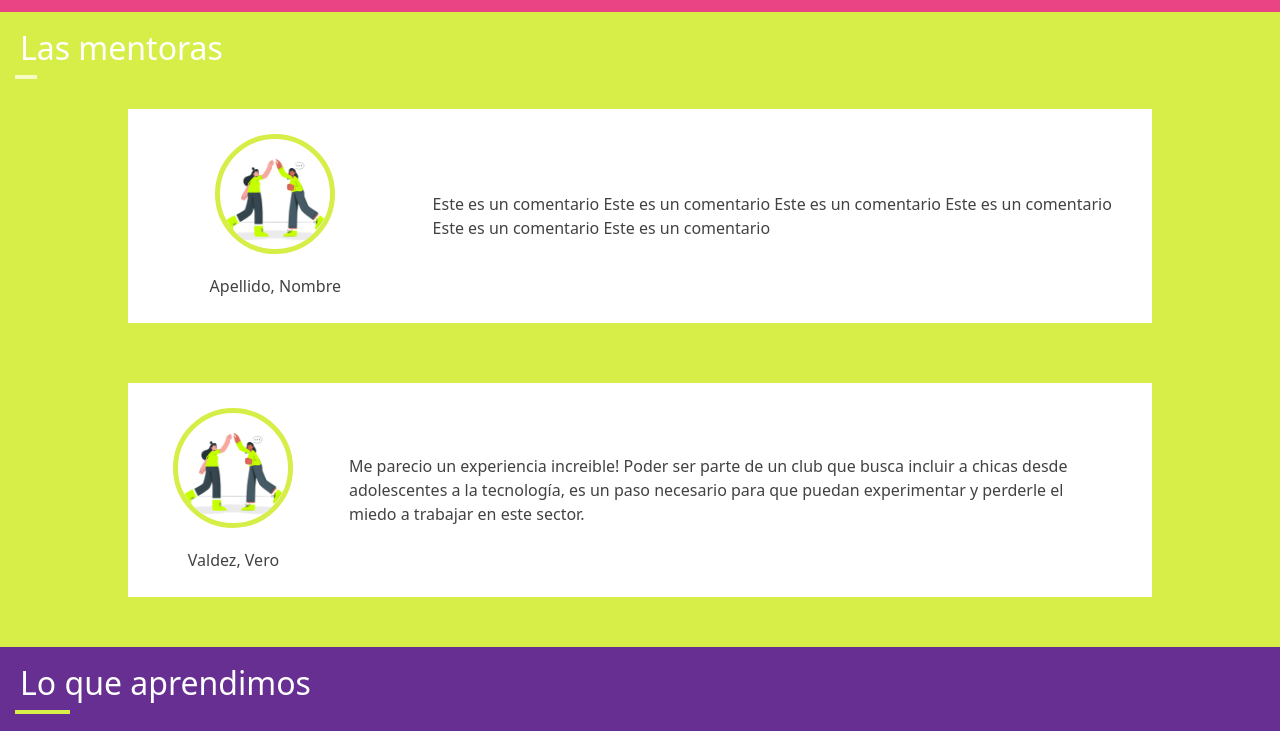
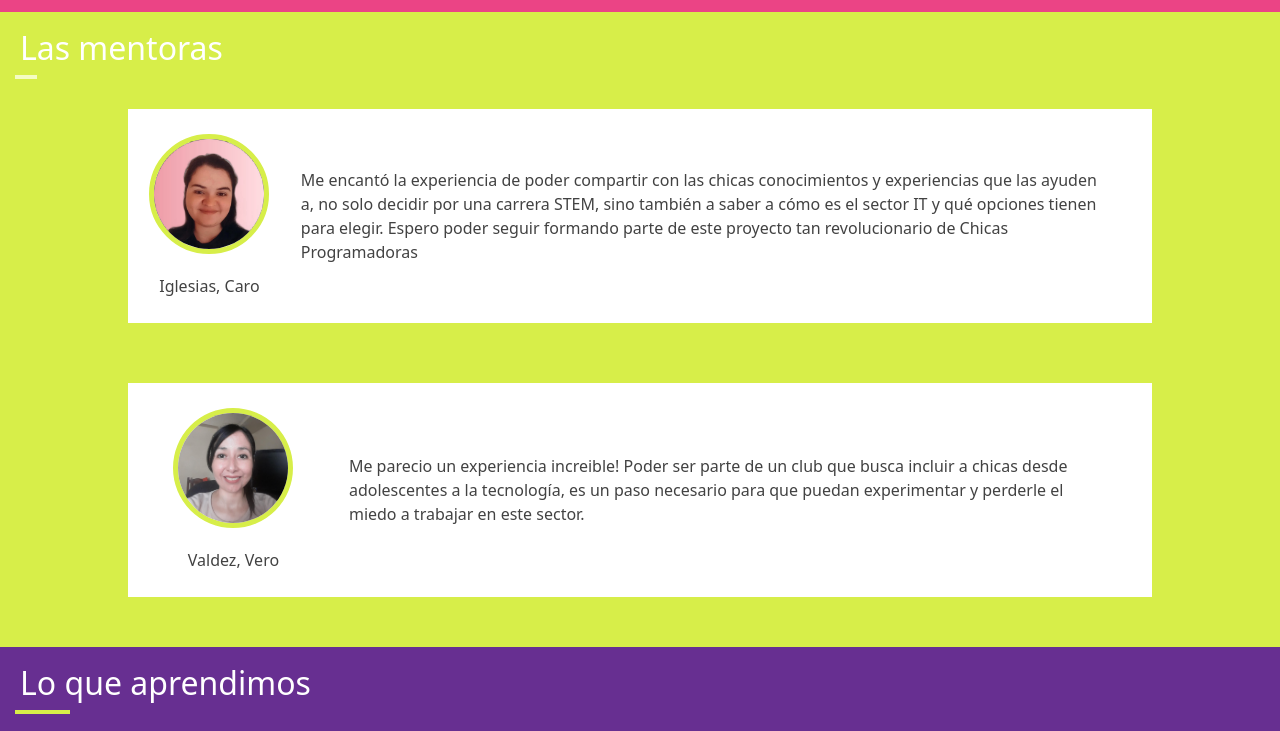
Before and after one commit to veronicajujuy/club-chicas, a plain HTML site: page index.html in a window 1280 px wide. Shown: the part 1400-2131 px from the top of the page. Drawn offline with nearby package versions, Linux system fonts and the light colour scheme.

Commit message:
agregando fotos 2

```diff
--- a/index.html
+++ b/index.html
@@ -91,18 +91,18 @@
             <h2 class="titulo-left">Las mentoras</h2>
             <div class="caja">
                 <div class="descripcion">
-                    <img src="images/hands.png" alt="">
+                    <img class="foto1" src="images/caro.jpg" alt="">
                     <div class="ap-nom">
-                        Apellido, Nombre
+                        Iglesias, Caro
                     </div>
                 </div>
                 <div class="comentario">
-                        Este es un comentario Este es un comentario Este es un comentario Este es un comentario Este es un comentario Este es un comentario
+                  Me encantó la experiencia de poder compartir con las chicas conocimientos y experiencias que las ayuden a, no solo decidir por una carrera STEM, sino también a saber a cómo es el sector IT y qué opciones tienen para elegir. Espero poder seguir formando parte de este proyecto tan revolucionario de Chicas Programadoras
                 </div>
             </div>
             <div class="caja">
               <div class="descripcion">
-                  <img src="images/hands.png" alt="">
+                  <img class="foto2" src="images/vero.jpg" alt="">
                   <div class="ap-nom">
                       Valdez, Vero
                   </div>
--- a/style.css
+++ b/style.css
@@ -168,7 +168,7 @@ p{
     display: flex;
     flex-direction: column;
     width: 80%;
-    height: 300px;
+    height: 370px;
     background-color: #fff;
     color:rgb(66, 66, 66);
     justify-content:space-evenly;
@@ -235,7 +235,7 @@ i{
     padding: 20px;
 }
 
-@media (min-width:900px) {
+@media (min-width:990px) {
     .item-hidden {
         display:contents;
     }
```
